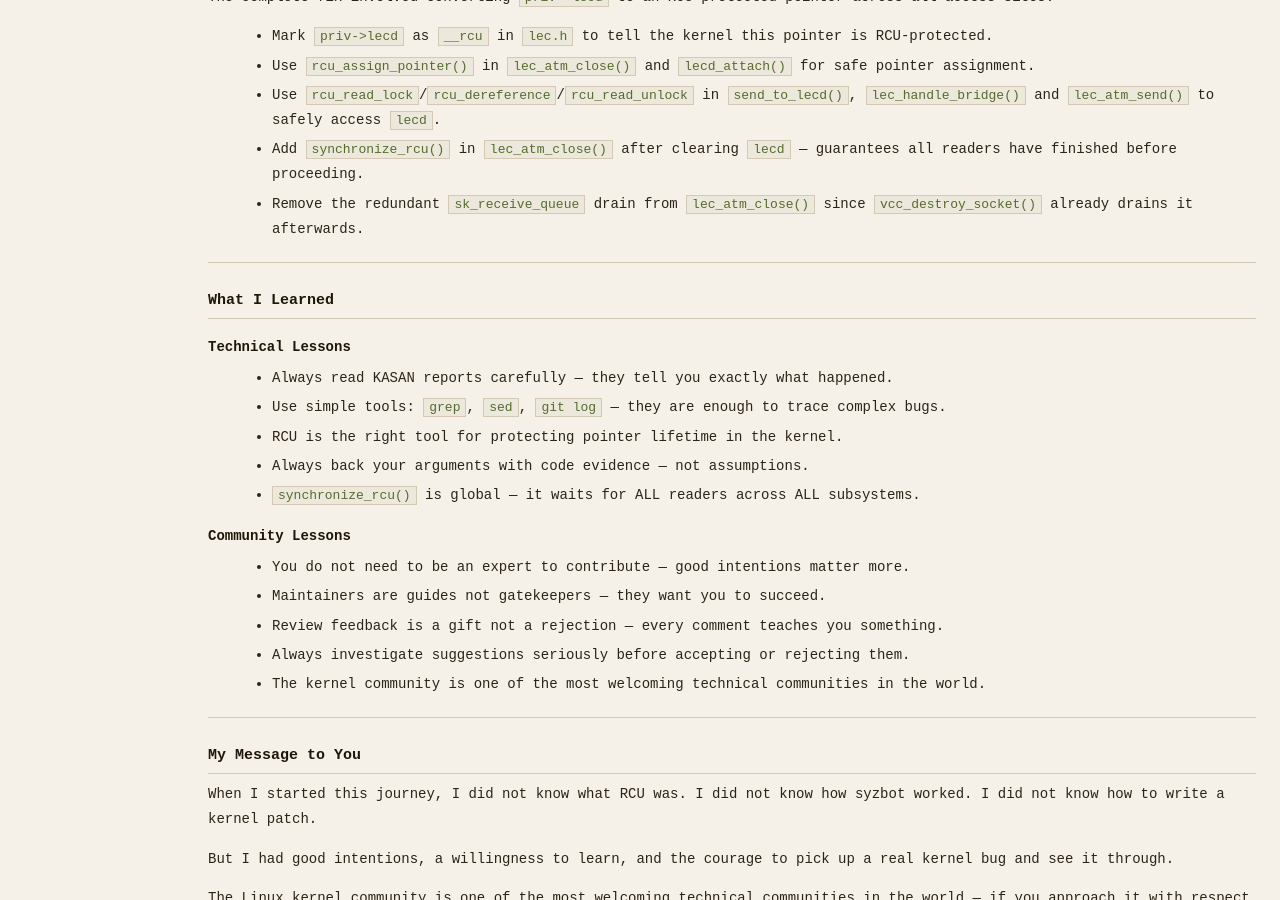
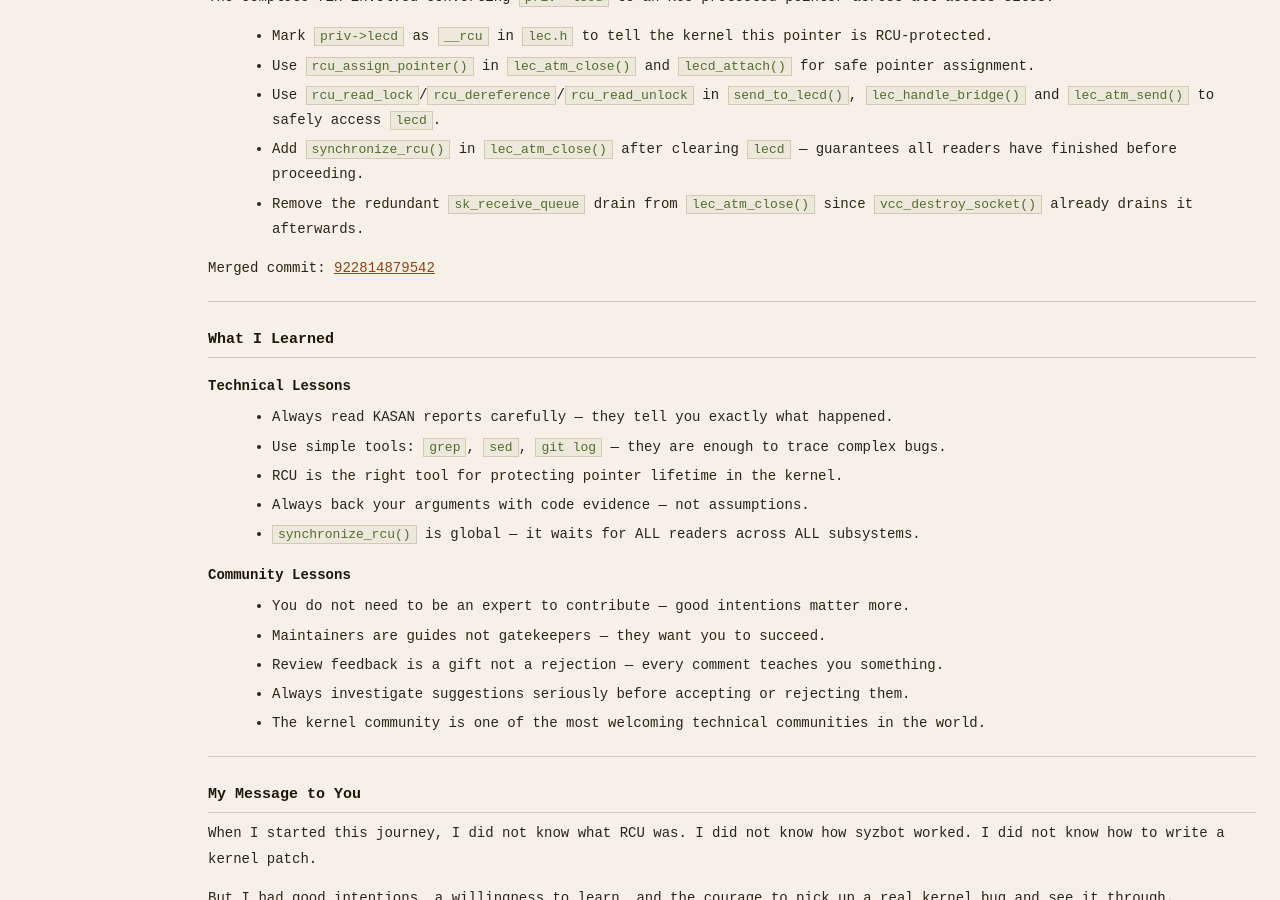
Before and after one commit to deepanshu406/deepanshukartikey.dev, a Jekyll site: the page built from _posts/2026-03-29-how-i-fixed-a-real-linux-kernel-bug.md, in a window 1280 px wide and 900 px high, scrolled down 2749 px. Built offline with Jekyll 4.4.1, drawn with Linux system fonts in a browser that asks for light colours.

Commit message:
blog: add merged commit link to atm/lec post

```diff
--- a/_posts/2026-03-29-how-i-fixed-a-real-linux-kernel-bug.md
+++ b/_posts/2026-03-29-how-i-fixed-a-real-linux-kernel-bug.md
@@ -125,6 +125,8 @@ The complete fix involved converting `priv->lecd` to an RCU-protected pointer ac
 - Add `synchronize_rcu()` in `lec_atm_close()` after clearing `lecd` — guarantees all readers have finished before proceeding.
 - Remove the redundant `sk_receive_queue` drain from `lec_atm_close()` since `vcc_destroy_socket()` already drains it afterwards.
 
+Merged commit: [922814879542](https://git.kernel.org/pub/scm/linux/kernel/git/torvalds/linux.git/commit/?id=922814879542c2e397b0e9641fd36b8202a8e555)
+
 ---
 
 ## What I Learned
```
